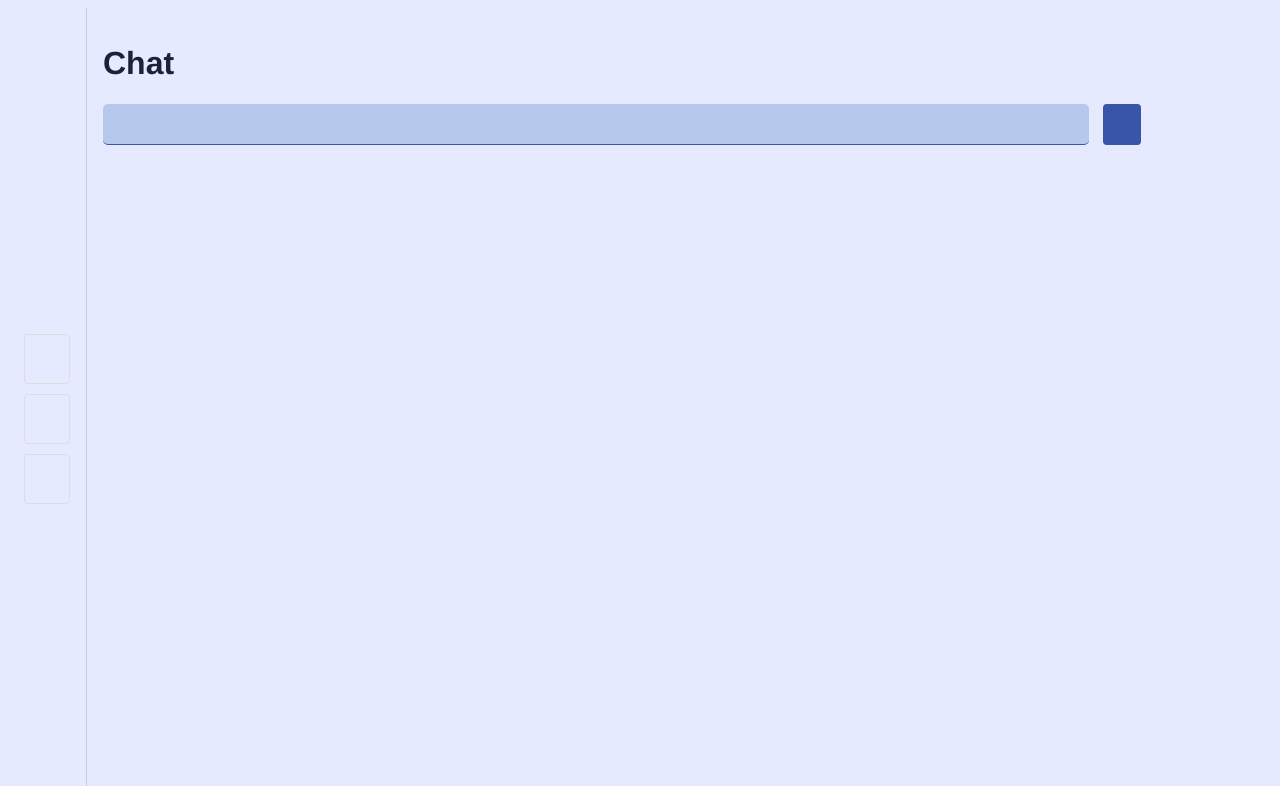
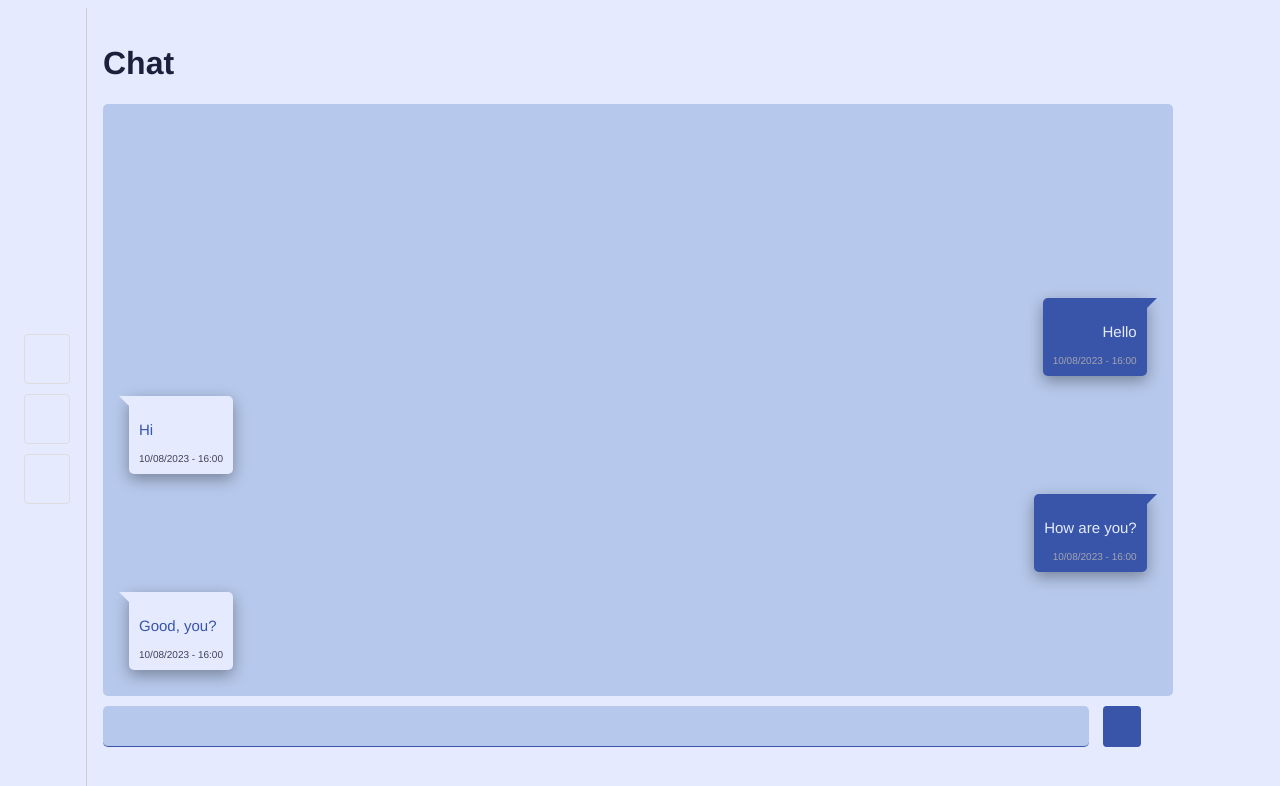
Before and after one commit to brandao-rafael/Aidioms_separated, a Next.js app in the folder frontend-v2/: page /Chat in a window 1280 px wide. Shown: the top 786 px of the page. Built offline with nearby package versions, Linux system fonts and the light colour scheme; some icons are missing.

Commit message:
feat: create chat message container

```diff
--- a/frontend-v2/package.json
+++ b/frontend-v2/package.json
@@ -16,6 +16,7 @@
     "next": "13.4.19",
     "react": "18.2.0",
     "react-dom": "18.2.0",
+    "react-markdown": "^8.0.7",
     "remixicon-react": "^1.0.0",
     "sass": "^1.66.1",
     "typescript": "5.2.2"
--- /dev/null
+++ b/frontend-v2/src/components/balloonChat.tsx
@@ -0,0 +1,25 @@
+import React from 'react';
+import ReactMarkdown from 'react-markdown';
+import style from './styles/balloonChat.module.scss';
+
+type BalloonChatProps = {
+  data: {
+    user: boolean;
+    timestamp: string;
+    payload: string;
+  };
+};
+
+const BalloonChat: React.FC<BalloonChatProps> = ({ data }) => {
+  return (
+    <div
+      className={data.user ? style.balloonMessage : style.balloonMessageLeft}
+      key={data.timestamp}
+    >
+      <ReactMarkdown className={style.balloonText}>{data.payload}</ReactMarkdown>
+      <span className={style.balloonTimestamp}>{data.timestamp}</span>
+    </div>
+  );
+};
+
+export default BalloonChat;
--- /dev/null
+++ b/frontend-v2/src/components/chatMessagesContainer.tsx
@@ -0,0 +1,45 @@
+import React from "react";
+import styles from "./styles/chatMessagesContainer.module.scss";
+import BalloonChat from "./balloonChat";
+
+const ChatMessagesContainer: React.FC = () => {
+  const messagesMock = [
+    {
+      timestamp: "10/08/2023 - 16:00",
+      payload: "Hello",
+      user: true
+    },
+    {
+      timestamp: "10/08/2023 - 16:00",
+      payload: "Hi",
+      user: false
+    },
+    {
+      timestamp: "10/08/2023 - 16:00",
+      payload: "How are you?",
+      user: true
+    },
+    {
+      timestamp: "10/08/2023 - 16:00",
+      payload: "Good, you?",
+      user: false
+    },
+  ];
+  return (
+    <div className={styles.messagesContainer}>
+      {
+        messagesMock.map((data) => {
+          return (
+            <BalloonChat
+              key={data.timestamp}
+              data={data}
+            />
+          );
+        })
+      }
+
+    </div>
+  );
+}
+
+export default ChatMessagesContainer;
--- /dev/null
+++ b/frontend-v2/src/components/styles/balloonChat.module.scss
@@ -0,0 +1,69 @@
+@import '../../styles/variables';
+
+.balloonMessage,
+.balloonMessageLeft {
+  display: flex;
+  flex-direction: column;
+  border-radius: 5px;
+  box-shadow: $box-shadow;
+  margin: 10px;
+  max-width: 50%;
+  padding: 10px;
+  position: relative;
+}
+
+.balloonMessage {
+  align-self: flex-end;
+  align-items: end;
+  background-color: $accent-color;
+  color: $primary-color;
+
+  span {
+    color: $light-gray;
+  }
+
+  &::before {
+    content: "";
+    width: 0;
+    height: 0;
+    position: absolute;
+    border-left: 10px solid $accent-color;
+    border-right: 10px solid transparent;
+    border-top: 10px solid $accent-color;
+    border-bottom: 10px solid transparent;
+    right: -10px;
+    top: 0;
+  }
+}
+
+.balloonMessageLeft {
+  align-self: flex-start;
+  align-items: start;
+  background-color: $primary-color;
+  color: $accent-color;
+
+  span {
+    color: $p-text-color;
+  }
+
+  &::before {
+    content: "";
+    width: 0;
+    height: 0;
+    position: absolute;
+    border-left: 10px solid transparent;
+    border-right: 10px solid $primary-color;
+    border-top: 10px solid $primary-color;
+    border-bottom: 10px solid transparent;
+    left: -10px;
+    top: 0;
+  }
+}
+
+.balloonText {
+  font-size: 15px;
+}
+
+.balloonTimestamp {
+  font-size: 10px;
+}
--- /dev/null
+++ b/frontend-v2/src/components/styles/chatMessagesContainer.module.scss
@@ -0,0 +1,14 @@
+@import '../../styles/variables.scss';
+
+.messagesContainer {
+    display: flex;
+    border-radius: 5px;
+    flex-direction: column;
+    justify-content: flex-end;
+    height: 70vh;
+    width: 90%;
+    margin-bottom: 10px;
+    padding: 1em;
+    overflow-y: hidden;
+    background-color: $secondary-color;
+}
--- a/frontend-v2/src/pages/Chat.tsx
+++ b/frontend-v2/src/pages/Chat.tsx
@@ -1,3 +1,4 @@
+import ChatMessagesContainer from "@/components/chatMessagesContainer";
 import PromptInput from "@/components/promptInput";
 import React from "react";
 
@@ -5,6 +6,7 @@ const Chat: React.FC = () => {
   return (
     <div>
       <h1>Chat</h1>
+      <ChatMessagesContainer />
       <PromptInput  submitMessage={(value) => console.log(value)} />
     </div>
   );
--- a/frontend-v2/src/styles/_variables.scss
+++ b/frontend-v2/src/styles/_variables.scss
@@ -5,3 +5,4 @@ $light-gray: #A6A4AE;
 $h-text-color: #1d203a;
 $p-text-color: #3f4155;
 $font-stack: Helvetica, sans-serif;
+$box-shadow: rgba(0, 0, 0, 0.35) 0px 5px 15px;
```
Also changed, not shown: 1 other file (tests, documents, lock files or other folders).
